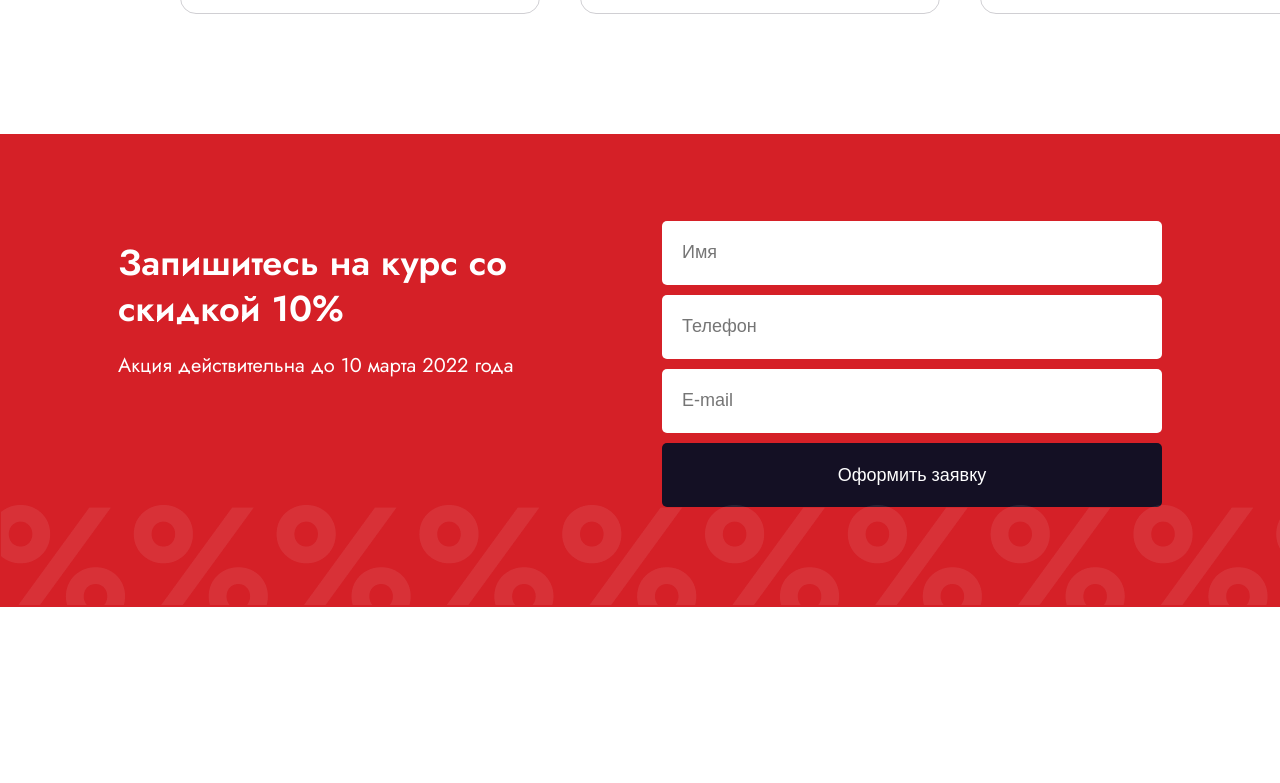
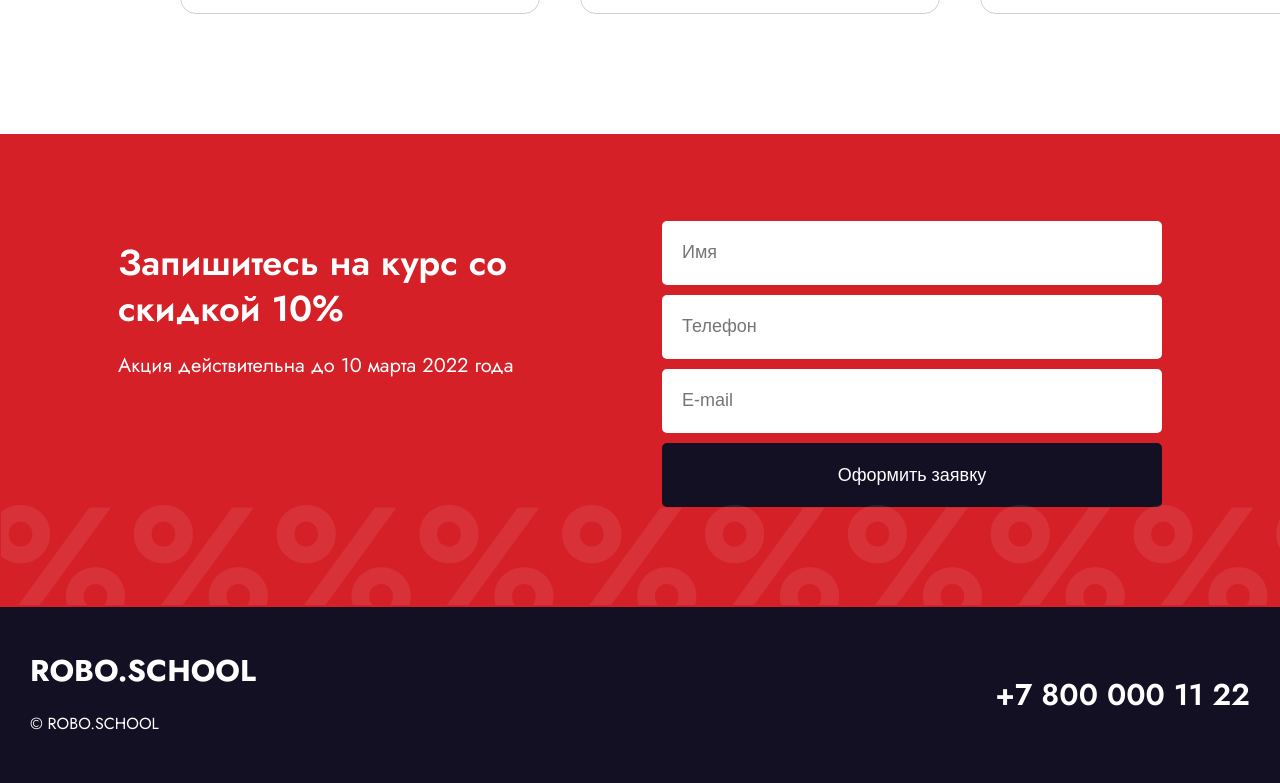
Before and after one commit to KseniaPaz/RoboSchool, a plain HTML site: page index.html in a window 1280 px wide. Shown: the part 3545-4328 px from the top of the page. Before the commit the page ends 4152 px from the top, so only its background shows below. Drawn offline with Linux system fonts and the light colour scheme.

Commit message:
footer added

```diff
--- a/index.html
+++ b/index.html
@@ -167,9 +167,10 @@
         </form>
     </section>
 
-
-
-
+    <footer class="footer center">
+        <a class="logo" href="header.html">ROBO.SCHOOL <br> <span class="logo__span">© ROBO.SCHOOL</span></a>
+        <p class="phone-number">+7 800 000 11 22</p>
+    </footer>
 
 </body>
 
--- a/style.scss
+++ b/style.scss
@@ -460,7 +460,7 @@ summary::-webkit-details-marker {
 
   }
 
-  .forma {
+.forma {
     display: flex;
     flex-direction: column;
     gap: 10px;
@@ -490,5 +490,39 @@ summary::-webkit-details-marker {
         text-align: center;
         color: #FFFFFF;
     }
+}
 
-  }
+
+.footer {
+    padding-top: 40px;
+    padding-bottom: 40px;
+    background-color: #141024;
+    display: flex;
+    justify-content: space-between;
+    align-items: center;
+}
+
+.logo{
+    font-size: 30px;
+    font-weight: 700;
+    line-height: 48px;
+    text-align: left;
+    color: #FFFFFF;
+
+    &__span {
+        font-family: Jost;
+    font-size: 16px;
+    font-weight: 400;
+    line-height: 25.6px;
+    text-align: center;
+        color: #FFFFFF;
+    }
+}
+
+.phone-number {
+    font-size: 30px;
+    font-weight: 600;
+    line-height: 48px;
+    text-align: right;
+    color: #FFFFFF;
+}
```
Also changed, not shown: style.css, 1 other file.
